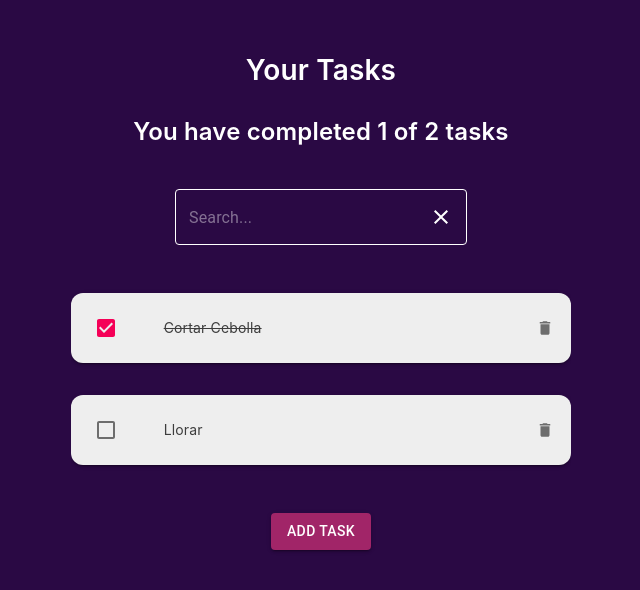
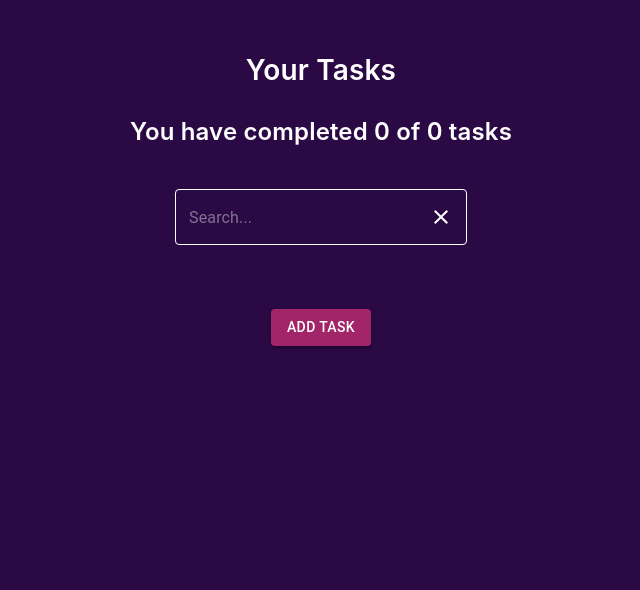
Before and after one commit to samuelDear/react-course, a React (Create React App) app: page / in a window 1280 px wide. Shown: the top 590 px of the page, without its empty margins (319-959 px from the left). Built offline with nearby package versions, Linux system fonts and the light colour scheme.

Commit message:
Add persisten to list

```diff
--- a/public/index.html
+++ b/public/index.html
@@ -24,7 +24,7 @@
       work correctly both with client-side routing and a non-root public URL.
       Learn how to configure a non-root public URL by running `npm run build`.
     -->
-    <title>React App</title>
+    <title>TODOs List</title>
   </head>
   <body>
     <noscript>You need to enable JavaScript to run this app.</noscript>
--- a/src/components/ModalAddTodo.tsx
+++ b/src/components/ModalAddTodo.tsx
@@ -81,7 +81,7 @@ const ModalAddTodo: React.FC<ModalProps> = ({ open, closeEvent, addTask, taskExi
               ),
             }}
             // eslint-disable-next-line
-            inputProps={{ maxlength: 64 }}
+            inputProps={{ maxLength: 64 }}
           />
           <Grid container item xs={12} justifyContent="space-around" className={classes.buttonsBox}>
             <Grid item container sm={5} xs={12} justifyContent="center">
--- a/src/components/TodoSearch.tsx
+++ b/src/components/TodoSearch.tsx
@@ -30,7 +30,7 @@ const TodoSearch: React.FC<TodoSearchProps> = ({ filter, changeFilter, ...props
         }}
         inputProps={{
           className: classes.input,
-          maxlength: 64,
+          maxLength: 64,
         }}
         {...props}
       />
--- /dev/null
+++ b/src/config/useLocalStorage.ts
@@ -0,0 +1,33 @@
+// eslint-disable-next-line
+import React, { useEffect, useState } from 'react';
+
+function useLocalStorage(itemName: string, initialValue: any) {
+  useEffect(() => {
+    const localStorageItem = localStorage.getItem(itemName);
+    if (!localStorageItem) {
+      localStorage.setItem(itemName, JSON.stringify(initialValue));
+    }
+    // eslint-disable-next-line react-hooks/exhaustive-deps
+  }, []);
+
+  const getItem = (): any => {
+    const localStorageItem = localStorage.getItem(itemName);
+    if (localStorageItem) {
+      return JSON.parse(localStorageItem);
+    }
+
+    return null;
+  };
+
+  const saveItem = (newItem: any): void => {
+    const stringifiedItem = JSON.stringify(newItem);
+    localStorage.setItem(itemName, stringifiedItem);
+  };
+
+  return {
+    getItem,
+    saveItem,
+  };
+}
+
+export { useLocalStorage };
--- a/src/container/TodoLists.tsx
+++ b/src/container/TodoLists.tsx
@@ -1,4 +1,4 @@
-import React, { useCallback, useState } from 'react';
+import React, { useCallback, useState, useEffect } from 'react';
 import update from 'immutability-helper';
 import {
   TodoCounter,
@@ -11,21 +11,26 @@ import {
 } from 'components';
 import { useStyleTodoLists } from 'styles';
 import { TodoType } from 'types';
+import { useLocalStorage } from '../config/useLocalStorage';
 
 const TodoLists: React.FC = () => {
+  const { getItem: getTodos, saveItem: saveTodo } = useLocalStorage('TASKS', []);
   const classes = useStyleTodoLists();
   const [filter, setFilter] = useState('');
   const [addTask, setAddTask] = useState(false);
-  const [todos, setTodos] = useState([
-    {
-      text: 'Cortar Cebolla',
-      completed: true,
-    },
-    {
-      text: 'Llorar',
-      completed: false,
-    },
-  ]);
+  const [todos, setTodos] = useState<TodoType[]>([]);
+
+  useEffect(() => {
+    if (getTodos()) {
+      setTodos(getTodos());
+    }
+    // eslint-disable-next-line react-hooks/exhaustive-deps
+  }, []);
+
+  useEffect(() => {
+    saveTodo(todos);
+    // eslint-disable-next-line react-hooks/exhaustive-deps
+  }, [todos]);
 
   const countCompletedTasks = (): number => {
     const todosCompleted: TodoType[] = todos.filter((el: TodoType) => el.completed === true);
@@ -61,6 +66,7 @@ const TodoLists: React.FC = () => {
       completed: false,
     });
     setTodos(todosTmp);
+    saveTodo(todosTmp);
   };
 
   const validateFilter = (text: string): boolean =>
```
